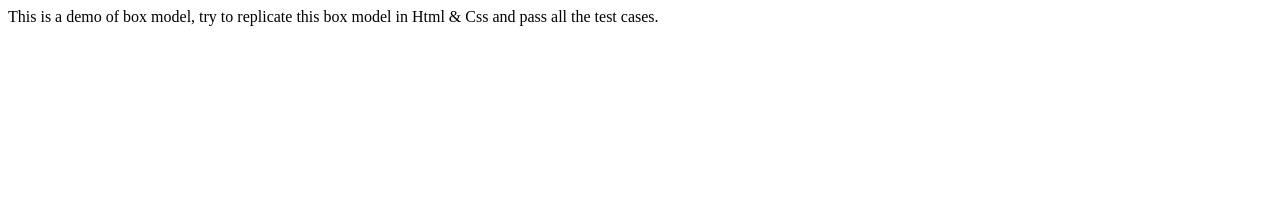
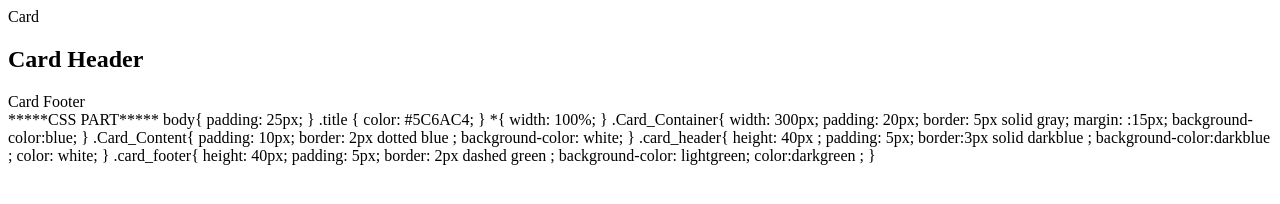
Before and after one commit to acciojob/css-box-model-Ravisharma-1999, a website: page main.html in a window 1280 px wide. Drawn offline with Linux system fonts and the light colour scheme.

Commit message:
created a submission

```diff
--- a/main.html
+++ b/main.html
@@ -1,13 +1,55 @@
 <!DOCTYPE html>
-<html lang="en">
-<head>
-    <meta charset="UTF-8">
-    <meta name="viewport" content="width=device-width, initial-scale=1.0">
+<html>
+  <head>
+    <title>Hello, World!</title>
+    <link rel="stylesheet" href="styles.css" />
+  </head>
+  <body>
+     <div class="Card_Container">
+       <div class="Card_Content">Card</div>
+       <h2 class="card_header">Card Header</h2>
+       <footer class="card_footer">Card Footer</footer>
+     </div>
+  </body>
+</html>
 
-</head>
-<body>
-    <div class="box">
-        This is a demo of box model, try to replicate this box model in Html & Css and pass all the test cases.
-    </div>
-</body>
-</html>
+*****CSS PART*****
+body{
+  padding: 25px;
+}
+.title {
+	color: #5C6AC4;
+}
+
+*{
+  width: 100%;
+
+}
+.Card_Container{
+  width: 300px;
+  padding: 20px;
+  border: 5px solid gray;
+  margin: :15px;
+  background-color:blue;
+}
+
+.Card_Content{
+  padding: 10px;
+  border: 2px dotted blue ;
+  background-color: white;
+
+}
+.card_header{
+  height: 40px ;
+  padding: 5px;
+  border:3px solid darkblue ;
+  background-color:darkblue ;
+  color: white;
+}
+.card_footer{
+  height: 40px;
+  padding: 5px;
+  border: 2px dashed green ;
+  background-color: lightgreen;
+  color:darkgreen ;
+}
--- a/styles.css
+++ /dev/null
@@ -1,14 +0,0 @@
-
-        .box {
-            width: 300px;
-            background-color: lightblue;
-            border: 15px solid blue;
-			align-content:ceter;
-
-		}
-body{
-	background-color:green;
-	margin:20px;https://www.svgrepo.com/show/345223/three-dots-vertical.svg
-	padding:50px;
-
-}
```
